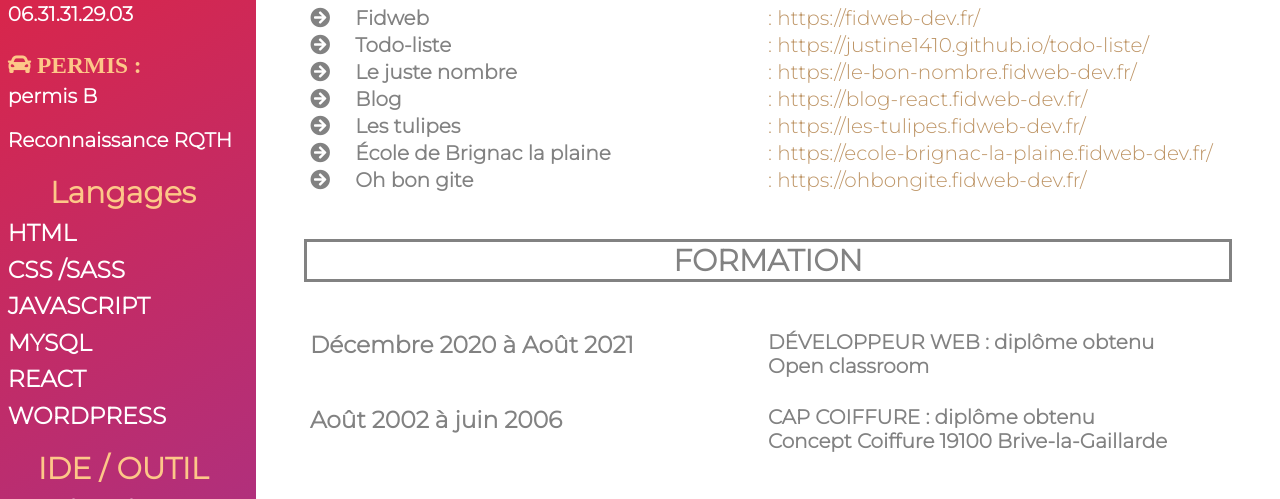
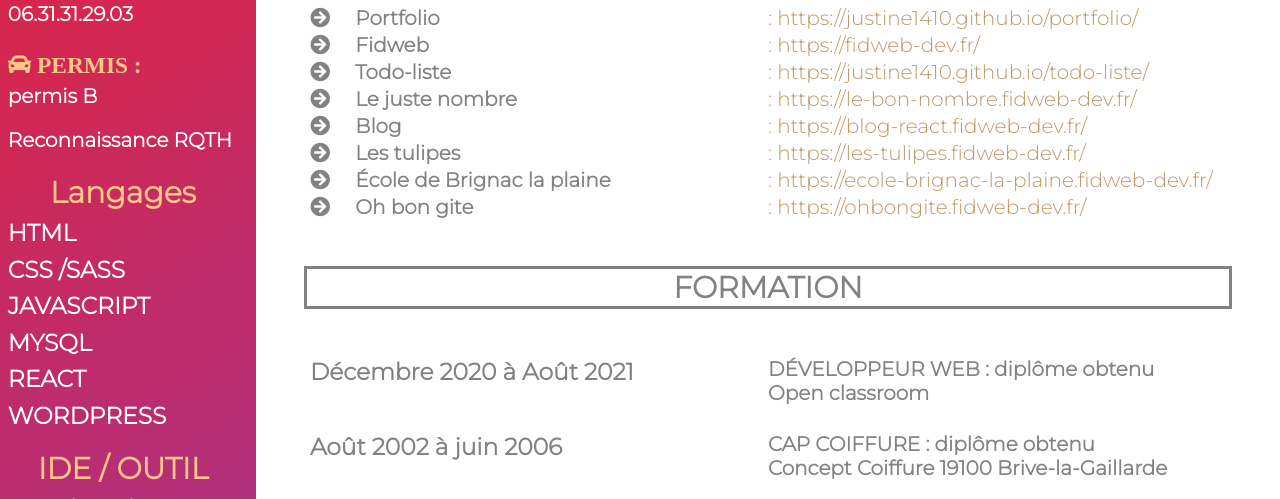
Before and after one commit to justine1410/cv, a website: page index.html in a window 1280 px wide. Shown: the part 601-1100 px from the top of the page. Drawn offline with Linux system fonts and the light colour scheme.

Commit message:
ajout portfolio

```diff
--- a/index.html
+++ b/index.html
@@ -176,6 +176,15 @@
                 <li>
                     <div class="titre">
                         <i class="fas fa-arrow-circle-right"></i>
+                        <b> Portfolio </b>&nbsp;
+                    </div>
+                    <div class="adresse">
+                        <a href=" https://justine1410.github.io/portfolio/"> : https://justine1410.github.io/portfolio/</a>
+                    </div>
+                </li>
+                <li>
+                    <div class="titre">
+                        <i class="fas fa-arrow-circle-right"></i>
                         <b> Fidweb </b>&nbsp;
                     </div>
                     <div class="adresse">
```
